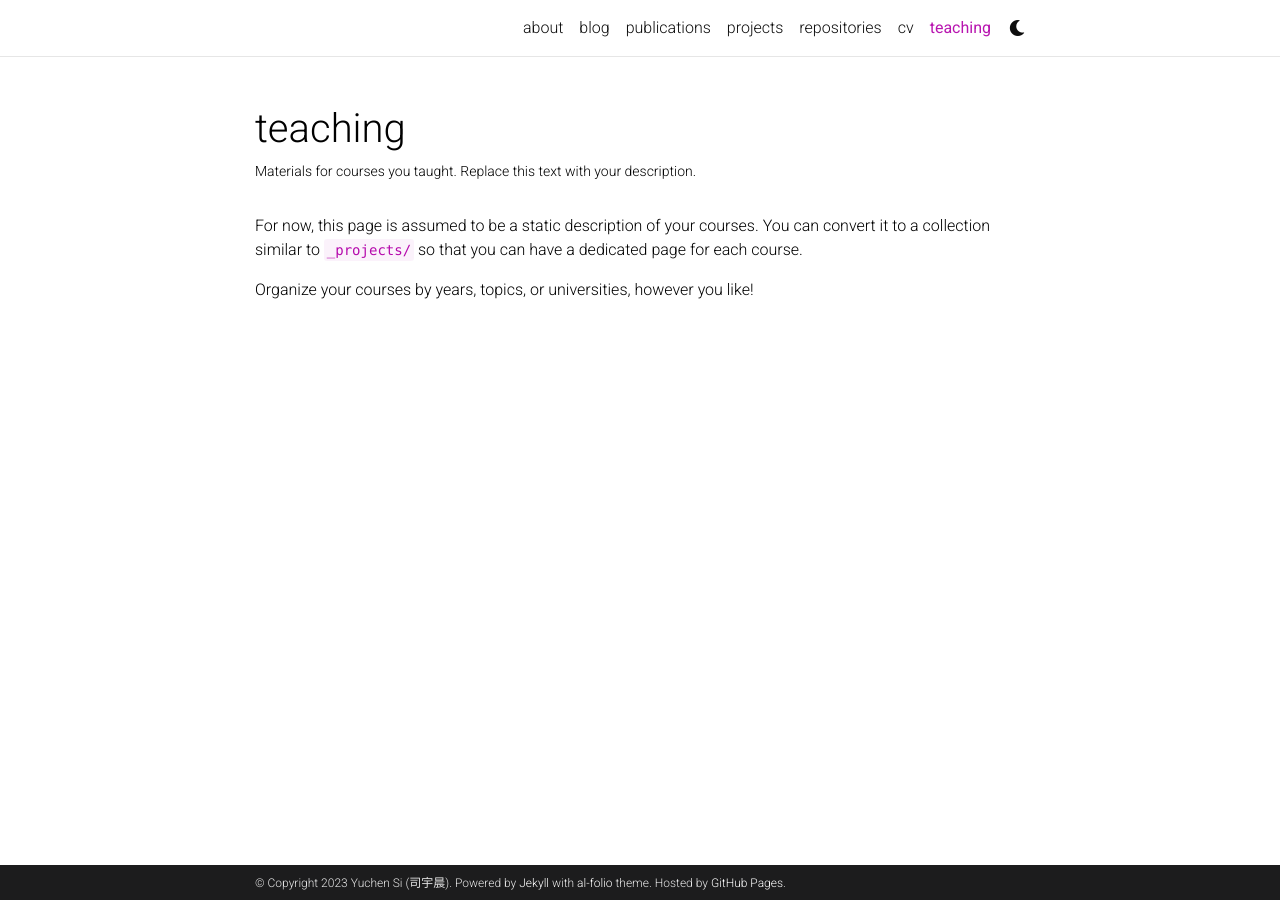
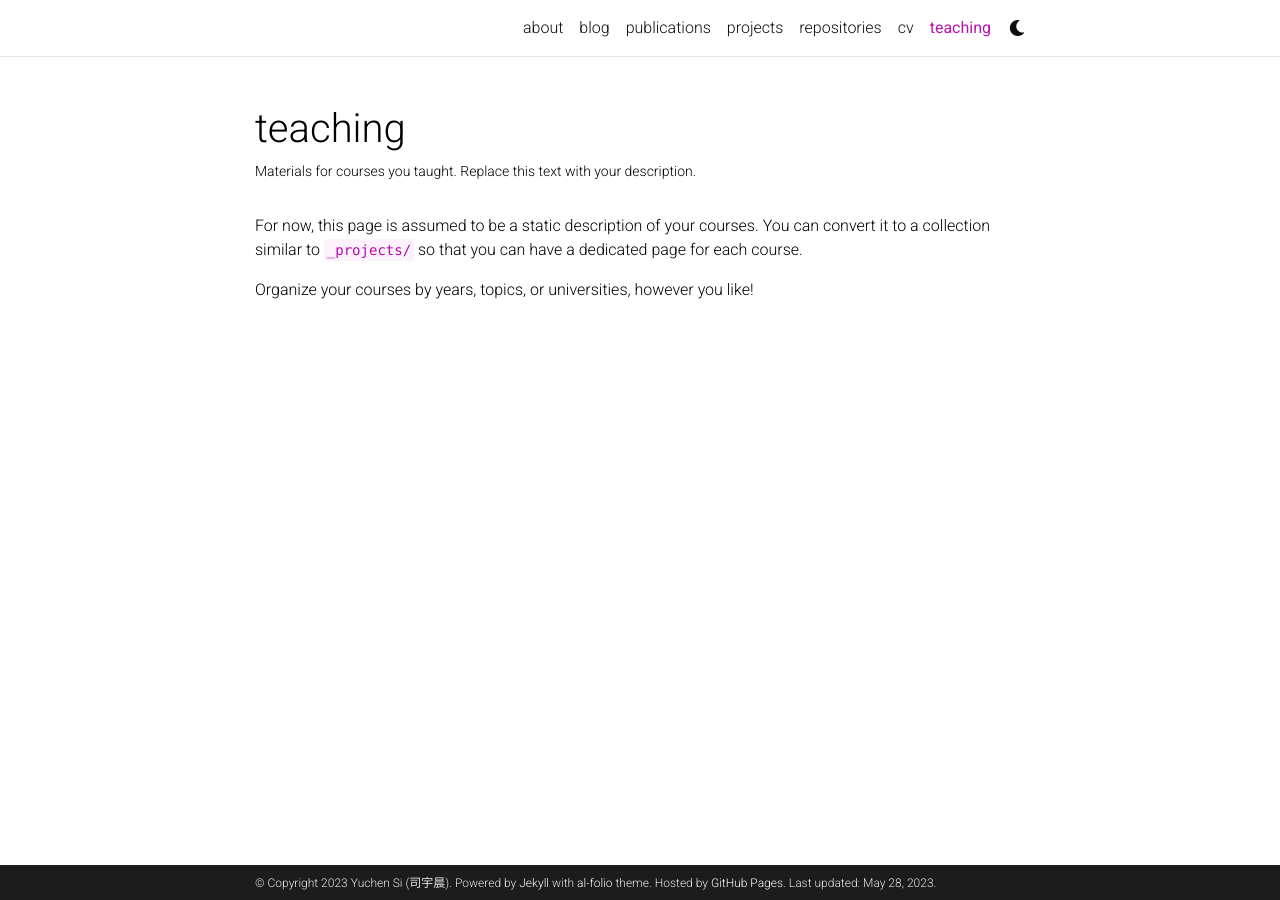
Before and after one commit to youcanseee/youcanseee.github.io, a Jekyll site: the page built from _pages/teaching.md, in a window 1280 px wide. Built offline with Jekyll 4.4.1, drawn with Linux system fonts in a browser that asks for light colours; full-size pictures stand in for the smaller copies a plugin makes; comment, search, counter and statistics services are not loaded; a style sheet for code colours, icons or effects is not loaded.

Commit message:
website update

```diff
--- a/_config.yml
+++ b/_config.yml
@@ -15,11 +15,11 @@
 keywords: jekyll, jekyll-theme, academic-website, portfolio-website  # add your own keywords or leave empty
 
 lang: en # the language of your site (for example: en, fr, cn, ru, etc.)
-icon: 🪬 # the emoji used as the favicon (alternatively, provide image name in /assets/img/)
+icon: 🪬  # the emoji used as the favicon (alternatively, provide image name in /assets/img/)
 
-url: https://alshedivat.github.io # the base hostname & protocol for your site
+url: https://youcanseee.github.io # the base hostname & protocol for your site
 baseurl: /al-folio # the subpath of your site, e.g. /blog/
-last_updated: false # set to true if you want to display last updated in the footer
+last_updated: true # set to true if you want to display last updated in the footer
 impressum_path:  # set to path to include impressum link in the footer, use the same path as permalink in a page, helps to conform with EU GDPR
 
 # -----------------------------------------------------------------------------
```
